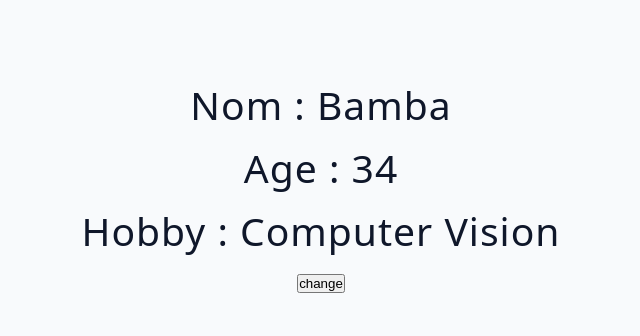
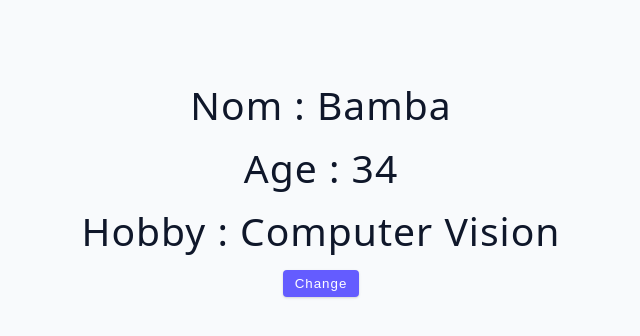
Before and after one commit to BambaThiam/React, a React (Vite) app in the folder 03-React avancé/: page / in a window 1280 px wide. Shown: the top 336 px of the page, without its empty margins (319-959 px from the left). Built offline with nearby package versions, Linux system fonts and the light colour scheme.

Commit message:
usestateobject_end

```diff
--- a/03-React avancé/src/tutorial/01-useState/starter/04-useState-object.jsx
+++ b/03-React avancé/src/tutorial/01-useState/starter/04-useState-object.jsx
@@ -12,11 +12,19 @@ const UseStateObject = () => {
   const [age, setAge] = useState(34)
   const [hobby, setHobby] = useState('computer vision')
 
+  // const changePersonne = () => {
+  //   data.map((person) => {
+  //     setName(person.name)
+  //     setAge(person.age)
+  //     setHobby(person.hobby)
+  //   })
+  // }
+
   const changePersonne = () => {
     data.map((person) => {
-      setName(person.name)
-      setAge(person.age)
-      setHobby(person.hobby)
+      setName('Fatou')
+      setAge(36)
+      setHobby('couture')
     })
   }
 
@@ -26,19 +34,10 @@ const UseStateObject = () => {
         <h2>Nom : {name}</h2>
         <h2>Age : {age}</h2>
         <h2>Hobby : {hobby}</h2>
-        <button onClick={changePersonne}>change</button>
+        <button className="btn" onClick={changePersonne}>
+          change
+        </button>
       </div>
-
-      {/* {data.map((person) => {
-        return (
-          <div>
-            <h2>Nom : {name}</h2>
-            <h2>Age : {age}</h2>
-            <h2>Hobby : {hobby}</h2>
-            <button onClick={() => changePersonne()}>change</button>
-          </div>
-        )
-      })} */}
     </div>
   )
 }
```
